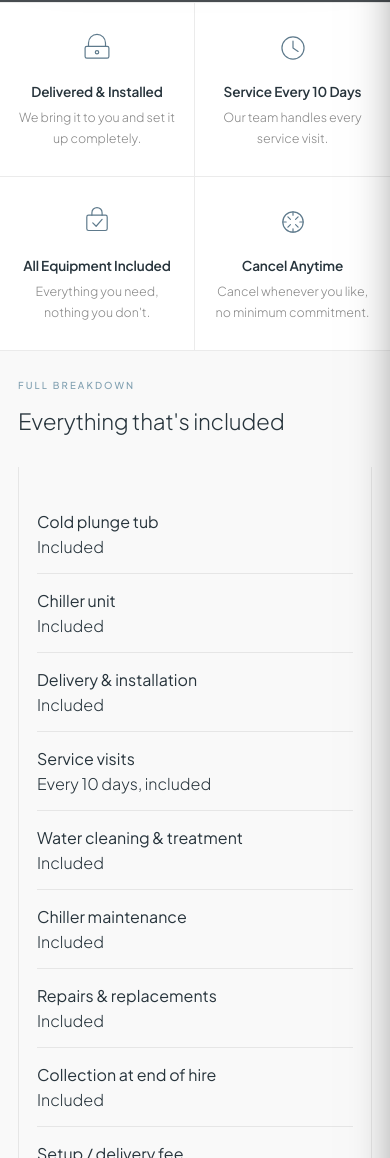
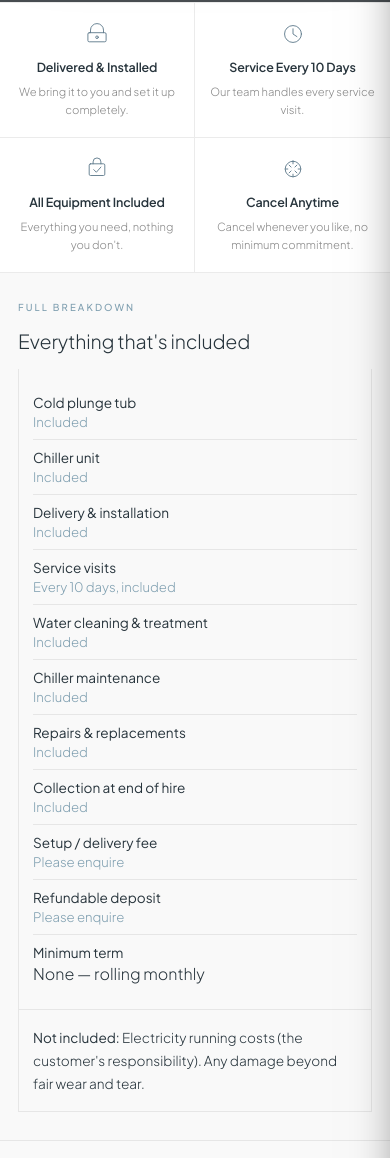
Before and after one commit to Franzz7/ZeroDegree, a website: page pricing.html in a window 390 px wide. Shown: the part 842-2000 px from the top of the page. Drawn offline with Linux system fonts and the light colour scheme; grey boxes are pictures that could not be loaded.

Commit message:
compressed everything thats included

```diff
--- a/pages.css
+++ b/pages.css
@@ -2058,6 +2058,21 @@
   nav a { font-size: 0.95rem; }
   .footer-links { flex-direction: column; gap: 12px; }
 
+  /* Pricing — feature strip */
+  .pricing-feature-item { padding: 18px 10px; }
+  .pricing-feature-icon { width: 26px; height: 26px; margin-bottom: 8px; }
+  .pricing-feature-item h3 { font-size: 0.78rem; }
+  .pricing-feature-item p { font-size: 0.7rem; }
+
+  /* Pricing — everything that's included breakdown */
+  .pricing-breakdown-title { font-size: clamp(1.1rem, 5vw, 1.4rem); margin-bottom: 16px; }
+  .pricing-detail-block,
+  .pricing-not-included { padding: 16px 14px; }
+  .pricing-detail-row { padding: 9px 0; gap: 2px; }
+  .pricing-detail-label { font-size: 0.85rem; }
+  .pricing-detail-value { font-size: 0.82rem; color: var(--p2); }
+  .pricing-not-included p { font-size: 0.85rem; }
+
   /* Contact page small screen */
   .contact-hero { padding: 88px 18px 32px; }
   .contact-note { font-size: 0.9rem; }
```
